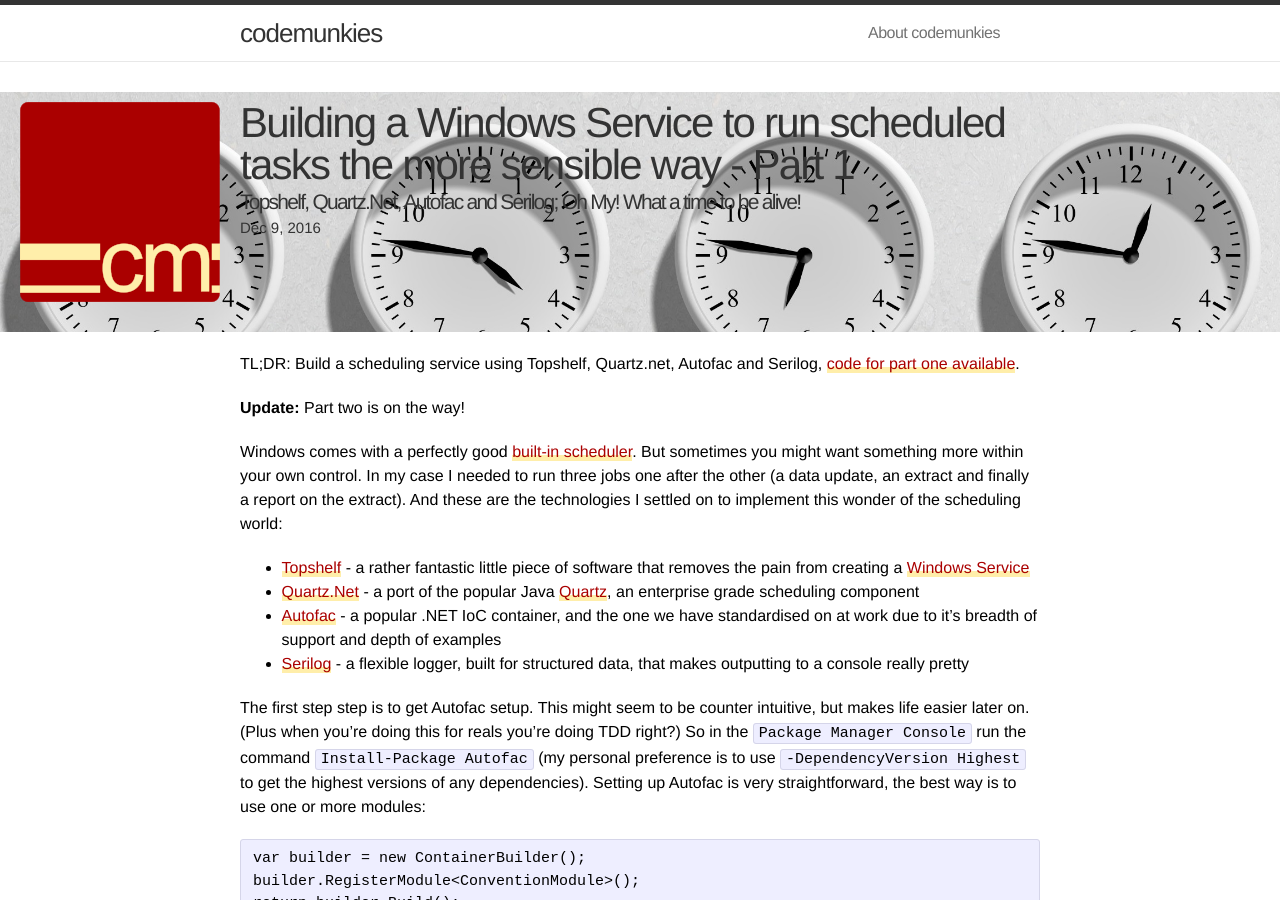
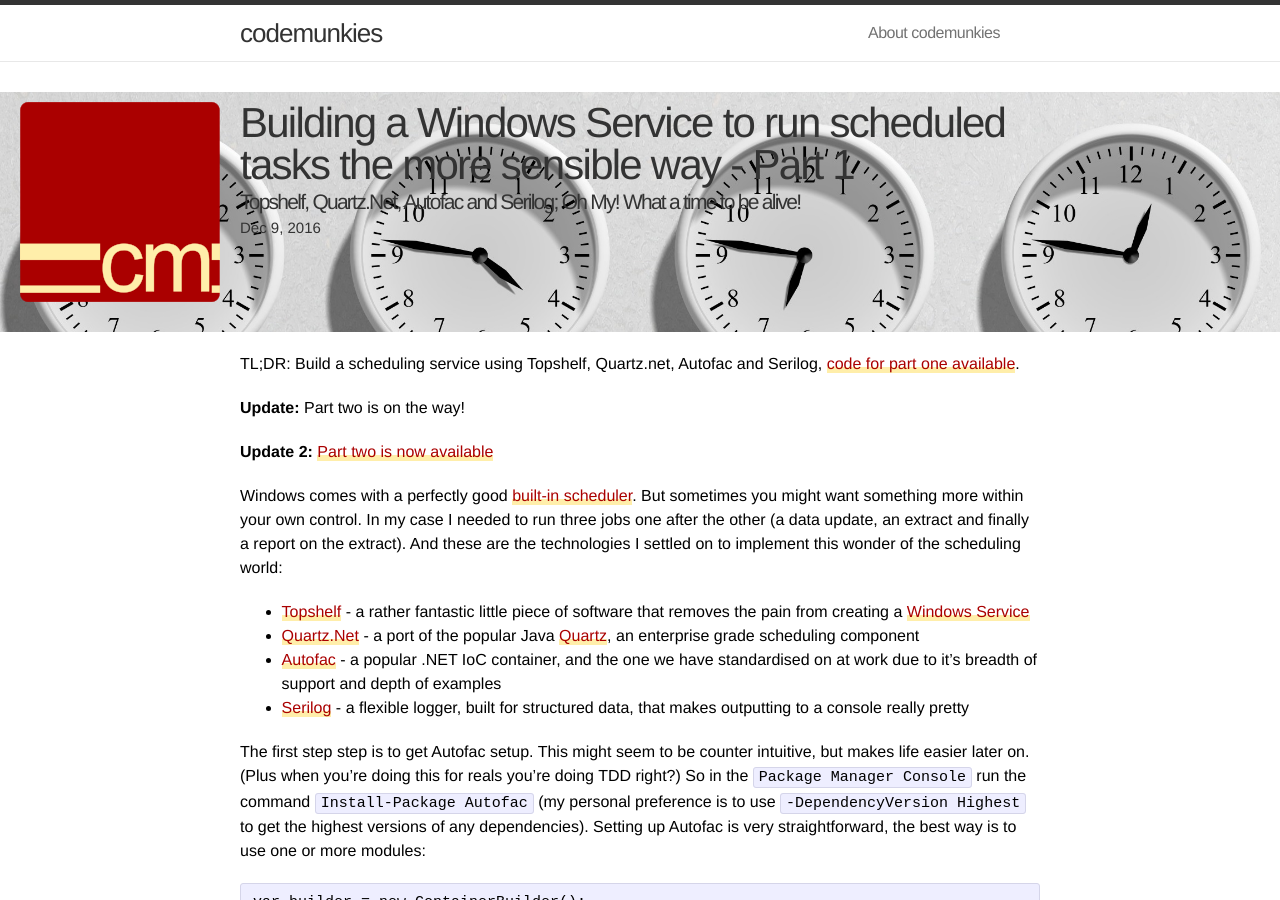
Before and after one commit to steve-codemunkies/stevehocking.github.io, a Jekyll site: the page built from _posts/2016-12-09-building-windows-scheduler-service.md, in a window 1280 px wide and 900 px high. Built offline with Jekyll 4.4.1, drawn with Linux system fonts in a browser that asks for light colours; nearby versions of some CDN libraries; comment, search, counter and statistics services are not loaded.

Commit message:
Update pt 1 of quartz post to point to pt 2

```diff
--- a/_posts/2016-12-09-building-windows-scheduler-service.md
+++ b/_posts/2016-12-09-building-windows-scheduler-service.md
@@ -13,6 +13,8 @@ supplemental-css: /css/clocks.css
 TL;DR: Build a scheduling service using Topshelf, Quartz.net, Autofac and Serilog, [code for part one available](https://github.com/steve-codemunkies/WindowsSchedulerService/tree/b581129db94d0083c01f4817e3869e82a7ec22a7).
 
 **Update:** Part two is on the way!
+
+**Update 2:** [Part two is now available]({% post_url 2018-03-27-building-windows-scheduler-service-pt2 %})
 
 Windows comes with a perfectly good [built-in scheduler](https://technet.microsoft.com/en-us/library/cc748993(v=ws.11).aspx). But sometimes you might want something more within your own control. In my case I needed to run three jobs one after the other (a data update, an extract and finally a report on the extract). And these are the technologies I settled on to implement this wonder of the scheduling world:
 
```
